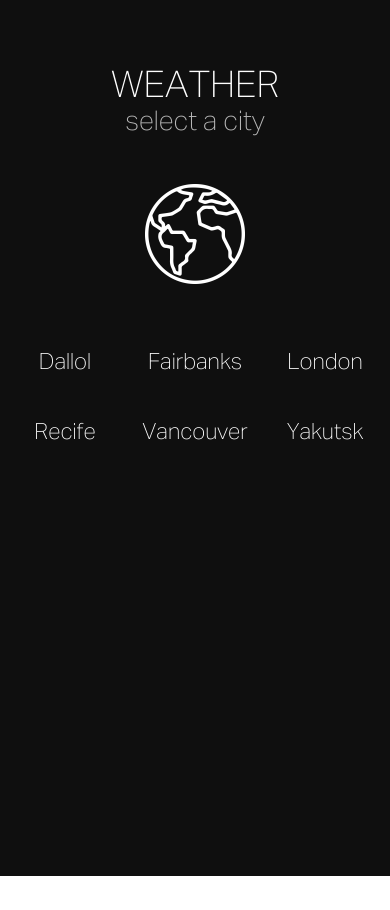
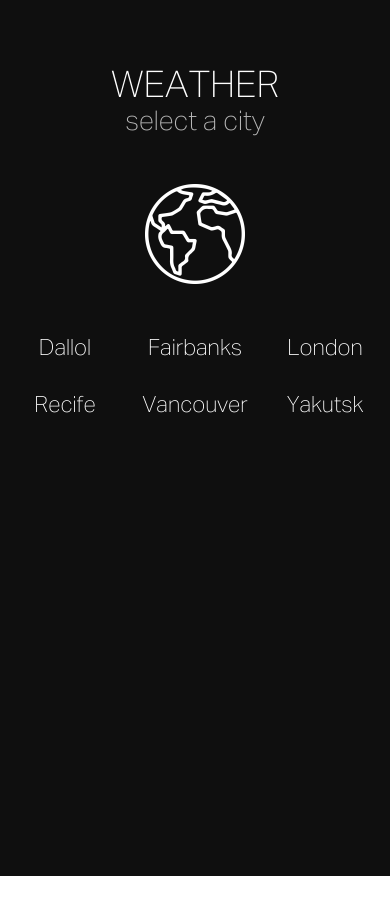
Before and after one commit to reinaldoleal/my-challenge-tds, a React (Vite) app: page / in a window 390 px wide. Built offline with nearby package versions, Linux system fonts and the light colour scheme.

Commit message:
ajustando espaço entre linhas das cidades - mobile

```diff
--- a/src/assets/sass/style.sass
+++ b/src/assets/sass/style.sass
@@ -75,7 +75,7 @@
 
     @include mixins.mobile
         width: 100vw
-        height: 50px
+        height: 100px
 
     &-item
         cursor: pointer
@@ -88,7 +88,7 @@
         font-size: 1.4em
 
         @include mixins.mobile
-            padding-top: 2em
+            padding-top: 1.4em
 
 .container-weather
     color: variables.$bg-color
```
